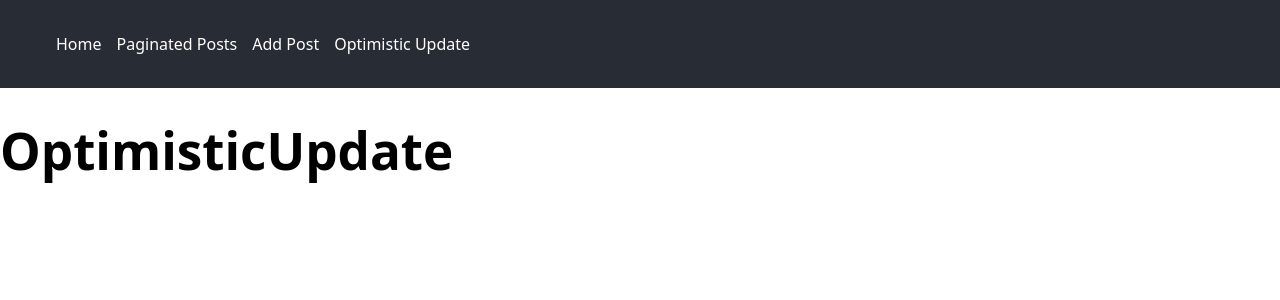
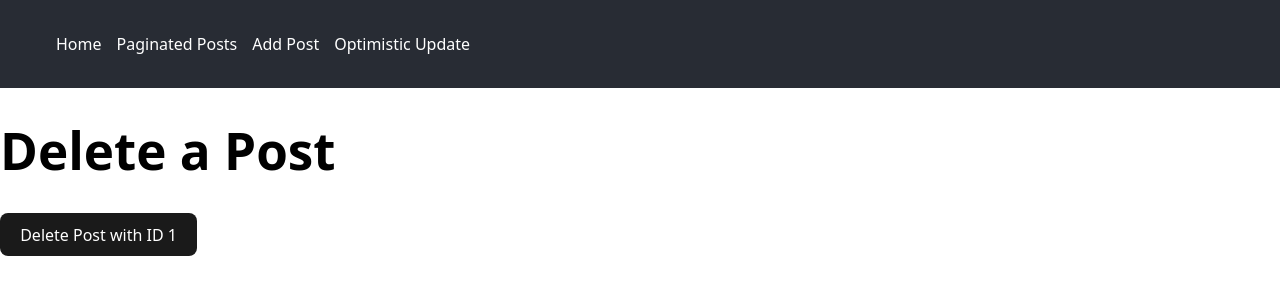
Before and after one commit to abhimax/react-ts-post-app-tanstack-query, a React (Vite) app: page /optimistic-update in a window 1280 px wide. Shown: the top 300 px of the page. Built offline with nearby package versions, Linux system fonts and the light colour scheme.

Commit message:
feat: add optimistic update

```diff
--- a/src/components/OptimisticUpdate.tsx
+++ b/src/components/OptimisticUpdate.tsx
@@ -1,48 +1,53 @@
+import React from "react";
+import { useMutation, useQueryClient } from "@tanstack/react-query";
+import axios from "axios";
+
+const BASE_URL = "https://jsonplaceholder.typicode.com";
+
+// Define the type for the posts
+interface Post {
+  id: number;
+  title: string;
+  body: string;
+}
+
+const deletePost = async (postId: number): Promise<void> => {
+  await axios.delete(`${BASE_URL}/posts/${postId}`);
+};
+
 const OptimisticUpdate: React.FC = () => {
-  return <h1>OptimisticUpdate</h1>;
+  const queryClient = useQueryClient();
+
+  const mutation = useMutation({
+    mutationFn: deletePost,
+    onMutate: async (postId: number) => {
+      // Optimistically update the UI
+      await queryClient.cancelQueries(["posts"]);
+      const previousPosts = queryClient.getQueryData<Post[]>(["posts"]);
+      queryClient.setQueryData(["posts"], (oldPosts: Post[] | undefined) =>
+        oldPosts ? oldPosts.filter((post) => post.id !== postId) : []
+      );
+      return { previousPosts };
+    },
+    onError: (err, postId, context) => {
+      // Rollback to the previous state if mutation fails
+      queryClient.setQueryData(["posts"], context.previousPosts);
+    },
+    onSettled: () => {
+      // Refetch the posts after the mutation
+      queryClient.invalidateQueries(["posts"]);
+    },
+  });
+
+  return (
+    <div>
+      <h1>Delete a Post</h1>
+      <button onClick={() => mutation.mutate(1)}>Delete Post with ID 1</button>
+      {mutation.isError && <p>Error deleting post</p>}
+      {mutation.isLoading && <p>Deleting...</p>}
+      {mutation.isSuccess && <p>Post deleted successfully!</p>}
+    </div>
+  );
 };
+
 export default OptimisticUpdate;
-
-// // src/components/OptimisticUpdate.tsx
-// import React from "react";
-// import { useMutation, useQueryClient } from "@tanstack/react-query";
-// import axios from "axios";
-
-// const BASE_URL = "https://jsonplaceholder.typicode.com";
-
-// const deletePost = async (postId: number) => {
-//   const response = await axios.delete(`${BASE_URL}/posts/${postId}`);
-//   return response.data;
-// };
-
-// const OptimisticUpdate: React.FC = () => {
-//   const queryClient = useQueryClient();
-
-//   const mutation = useMutation(deletePost, {
-//     onMutate: async (postId) => {
-//       await queryClient.cancelQueries(["posts"]);
-//       const previousPosts = queryClient.getQueryData(["posts"]);
-//       queryClient.setQueryData(["posts"], (oldPosts: any) =>
-//         oldPosts.filter((post: any) => post.id !== postId)
-//       );
-//       return { previousPosts };
-//     },
-//     onError: (err, postId, context) => {
-//       queryClient.setQueryData(["posts"], context.previousPosts);
-//     },
-//     onSettled: () => {
-//       queryClient.invalidateQueries(["posts"]);
-//     },
-//   });
-
-//   return (
-//     <div>
-//       <h1>Delete a Post</h1>
-//       <button onClick={() => mutation.mutate(1)}>Delete Post with ID 1</button>
-//       {mutation.isError && <p>Error deleting post</p>}
-//       {mutation.isLoading && <p>Deleting...</p>}
-//     </div>
-//   );
-// };
-
-// export default OptimisticUpdate;
```
